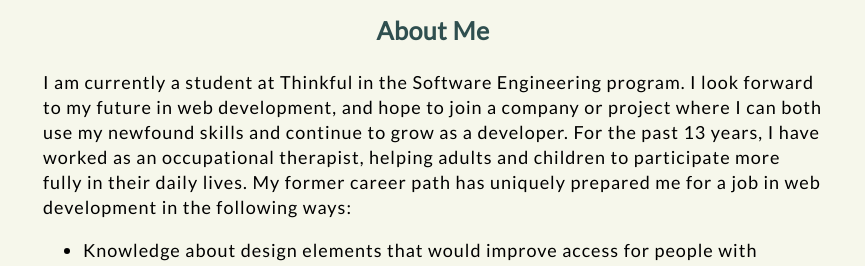
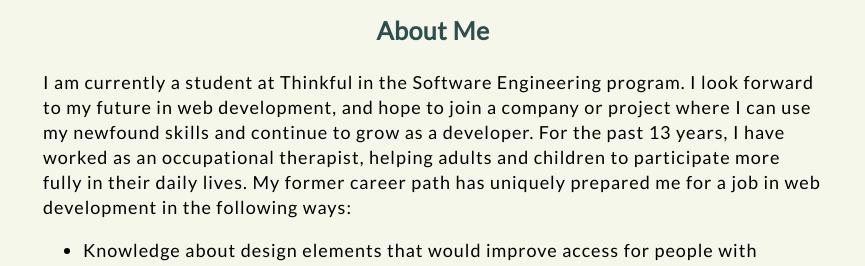
Before and after one commit to LucyManeiro/Profile, a plain HTML site: page index.html in a window 1280 px wide. Shown: the part 826-1092 px from the top of the page, without its empty margins (207-1072 px from the left). Drawn offline with nearby package versions, Linux system fonts and the light colour scheme; a script that the page names is missing.

Commit message:
Edit content of sections

```diff
--- a/index.html
+++ b/index.html
@@ -34,7 +34,7 @@
     <!--About Me Section-->
       <section>
       <h3>About Me</h3>
-      <p>I am currently a student at Thinkful in the Software Engineering program. I look forward to my future in web development, and hope to join a company or project where I can both use my newfound skills and continue to grow as a developer. For the past 13 years, I have worked as an occupational therapist, helping adults and children to participate more fully in their daily lives. My former career path has uniquely prepared me for a job in web development in the following ways:</p>
+      <p>I am currently a student at Thinkful in the Software Engineering program. I look forward to my future in web development, and hope to join a company or project where I can use my newfound skills and continue to grow as a developer. For the past 13 years, I have worked as an occupational therapist, helping adults and children to participate more fully in their daily lives. My former career path has uniquely prepared me for a job in web development in the following ways:</p>
       <ul>
         <li>Knowledge about design elements that would improve access for people with disabilities</li>
         <li>The ability to communicate and collaborate effectively with other team members</li>
```
